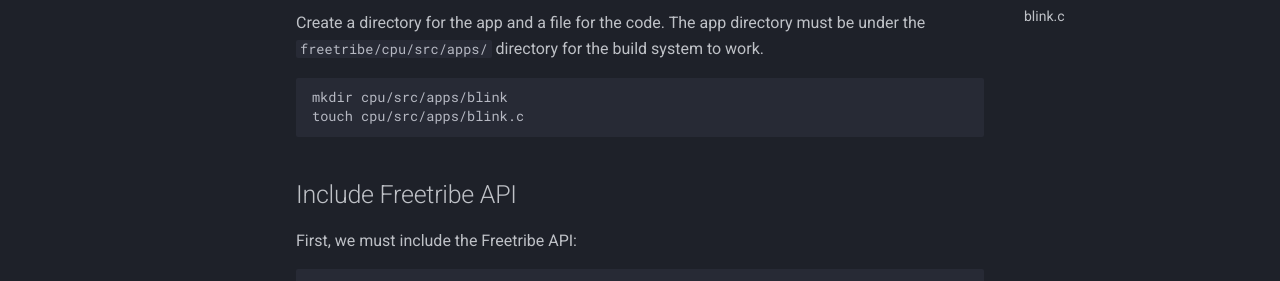
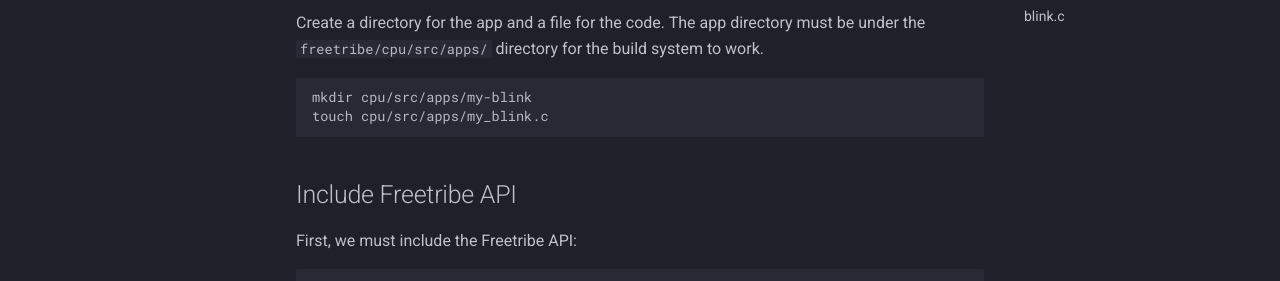
Before and after one commit to bangcorrupt/freetribe-tutorial, an MkDocs documentation site: the page built from docs/essential-functions.md, in a window 1280 px wide and 900 px high. Shown: the part 337-618 px from the top of the window. Built offline with MkDocs 1.6.1 and Material for MkDocs 9.7.7, drawn with Linux system fonts in a browser that asks for light colours; comment, search, counter and statistics services are not loaded.

Commit message:
fix: Unique paths.

````diff
--- a/docs/essential-functions.md
+++ b/docs/essential-functions.md
@@ -13,8 +13,8 @@
 be under the `freetribe/cpu/src/apps/` directory for the build system to work.
 
 ```bash
-mkdir cpu/src/apps/blink
-touch cpu/src/apps/blink.c
+mkdir cpu/src/apps/my-blink
+touch cpu/src/apps/my_blink.c
 ```
 
 ## Include Freetribe API
@@ -89,7 +89,7 @@
 environment variable.
 
 ```bash
-make clean && make APP=blink
+make clean && make APP=my-blink
 ```
 
 ## Run the Application
````
